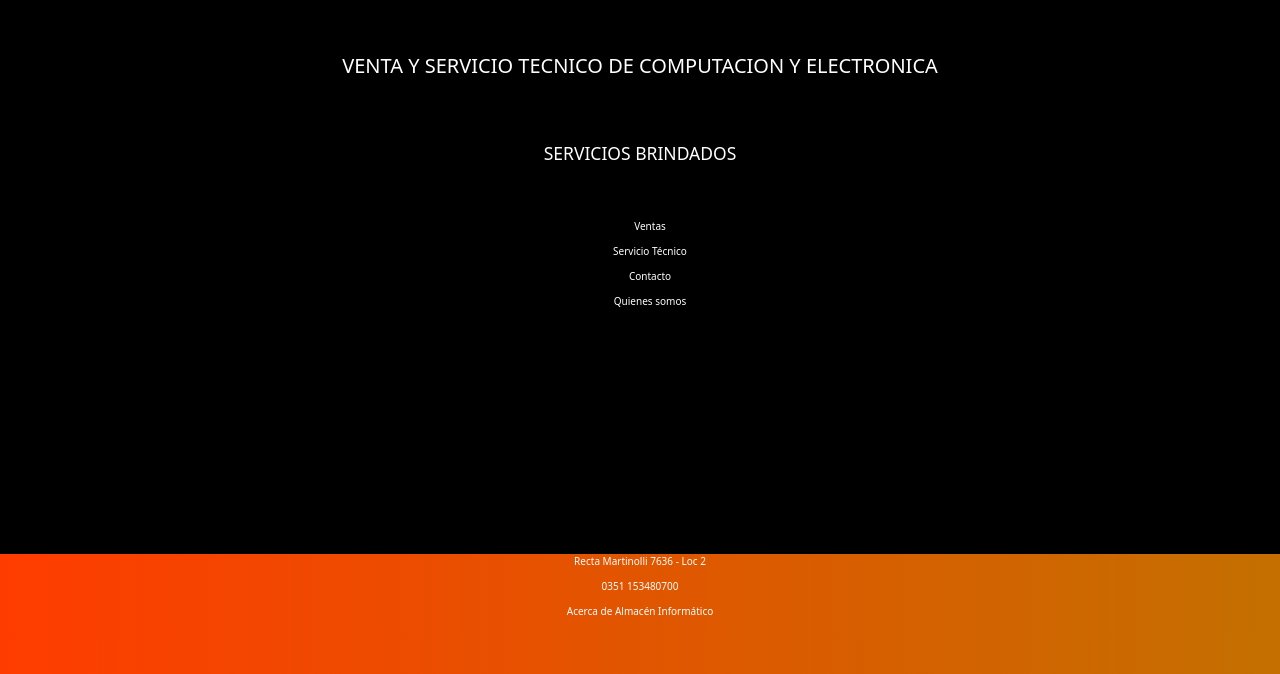
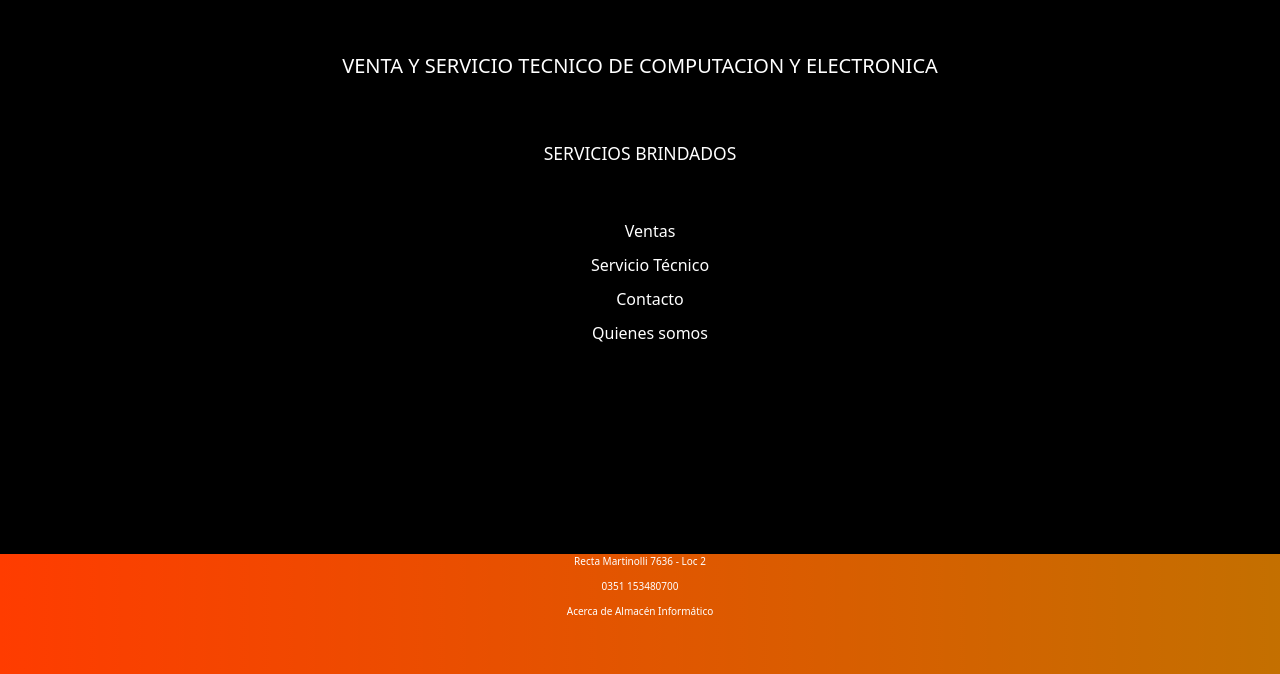
Before and after one commit to alija1983/Proyecto-coderhouse, a website: page index.html in a window 1280 px wide. Shown: the part 126-800 px from the top of the page. Drawn offline with nearby package versions, Linux system fonts and the light colour scheme.

Commit message:
se mergea con rama bootstrap y se agranda fuente de ul index

```diff
--- a/assets/css/index.css
+++ b/assets/css/index.css
@@ -130,6 +130,7 @@ a {
 }
 
 .ul__index--item {
+    font-size: 1.6em;
     padding-top: 1rem;
 }
 .text-center {
```
